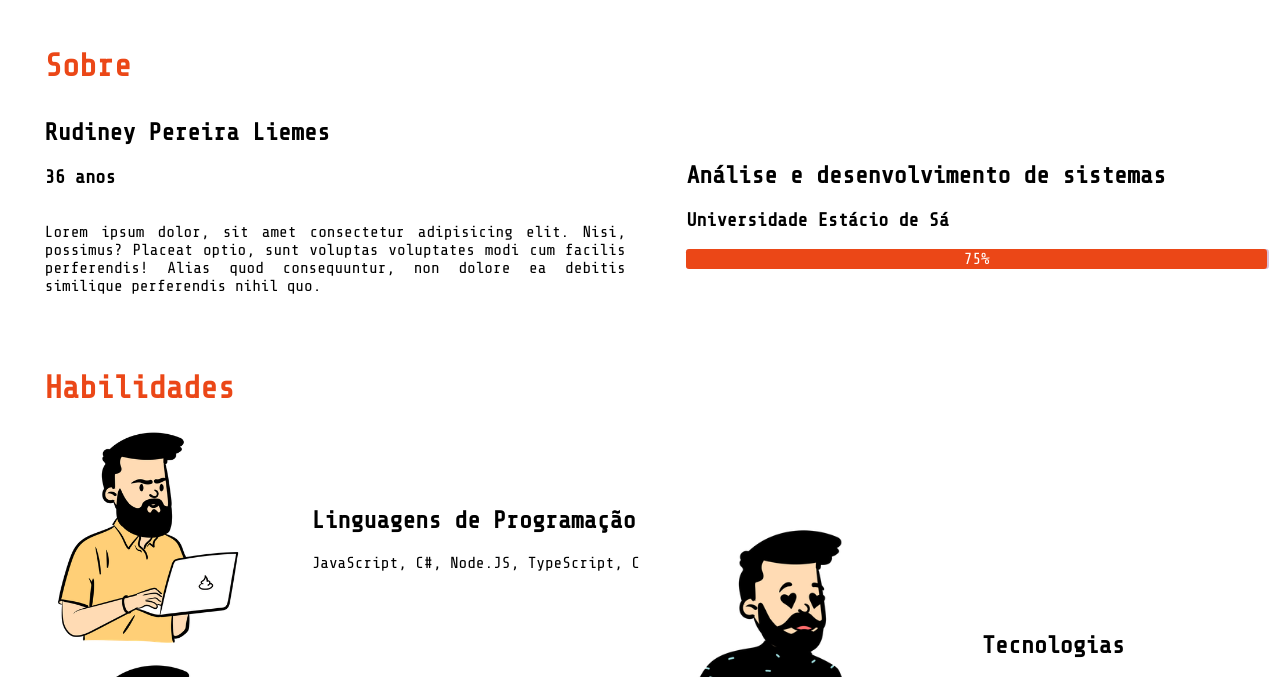
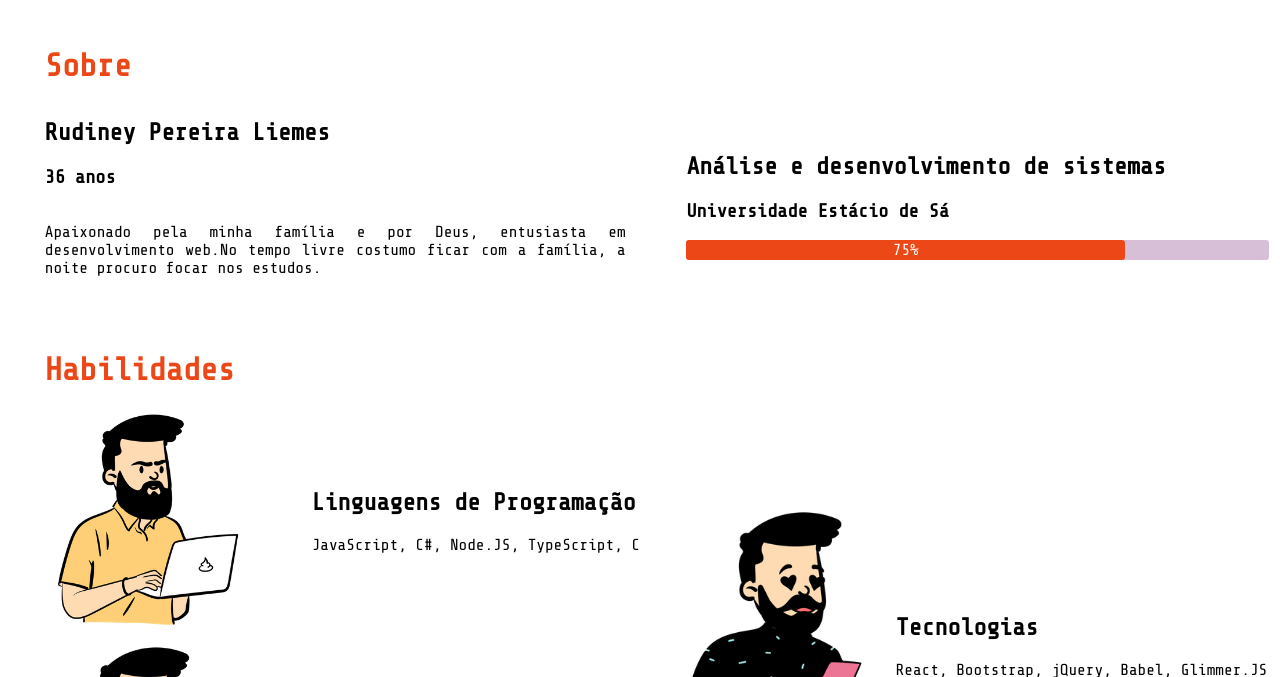
Before and after one commit to rudineyliemes/Portfolio, a plain HTML site: page index.html in a window 1280 px wide. Shown: the part 123-800 px from the top of the page. Drawn offline with nearby package versions, Linux system fonts and the light colour scheme; no server answers.

Commit message:
Atualização das descrições

```diff
--- a/CSS/style.css
+++ b/CSS/style.css
@@ -103,7 +103,7 @@ main #sobre #sobre-conteudo .progresso {
 }
 
 main #sobre #sobre-conteudo .progresso .porcentagem {
-    width: 100%;
+    width: 75%;
     background-color: var(--orange);
     height: 2vh;
     border-radius: 0.2rem;
--- a/index.html
+++ b/index.html
@@ -35,10 +35,10 @@
             </div>
             <div class="caracteristica">
               <p>
-                Lorem ipsum dolor, sit amet consectetur adipisicing elit. Nisi,
-                possimus? Placeat optio, sunt voluptas voluptates modi cum
-                facilis perferendis! Alias quod consequuntur, non dolore ea
-                debitis similique perferendis nihil quo.
+                Apaixonado pela minha família e por Deus,
+                entusiasta em desenvolvimento web.No
+                tempo livre costumo ficar com a família,
+                a noite procuro focar nos estudos.
               </p>
             </div>
           </div>
@@ -77,10 +77,9 @@
               <div class="text">
                 <h2>Nas horas vagas...</h2>
                 <p>
-                  Lorem ipsum dolor sit amet, consectetur adipisicing elit.
-                  Voluptatum ipsum iste commodi rem ducimus animi mollitia
-                  placeat? Mollitia, vero at. Porro quibusdam at odit tempora
-                  natus similique ipsum, sit nam.
+                  Costumo viajar, colocar em dia as séries,
+                  jogar um bom jogo no pc, Apreciador do canal do
+                  marco bruno e jogar uma bola.
                 </p>
               </div>
             </div>
@@ -92,7 +91,7 @@
                       <h2>
                           Tecnologias
                       </h2>
-                      <p>React, daadasda, dsadsad, dsadasd</p>
+                      <p>React, Bootstrap, jQuery, Babel, Glimmer.JS</p>
                   </div>
               </div>
           </div>
```
